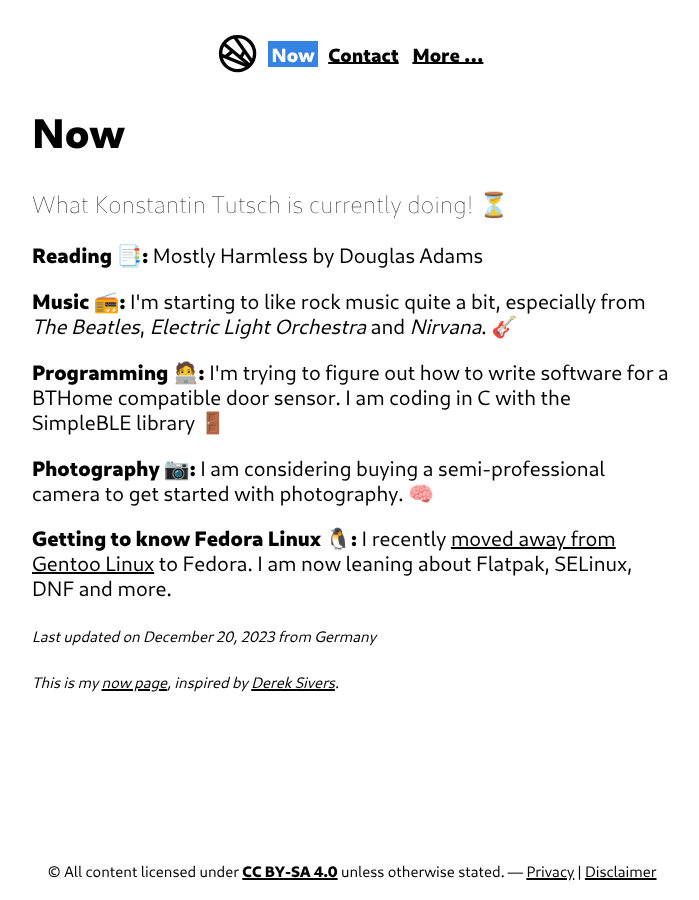
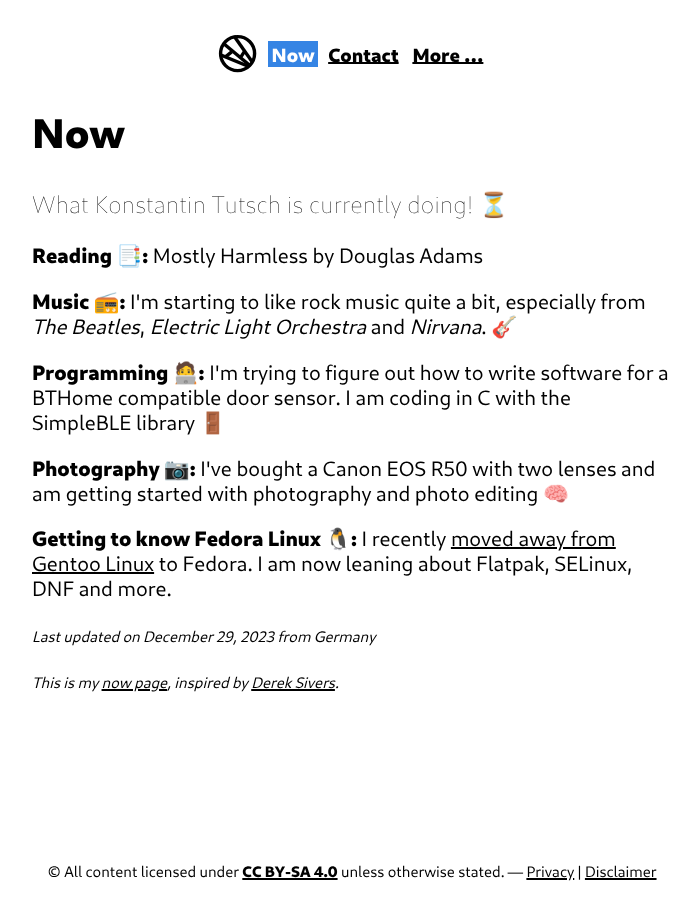
Before and after one commit to konstantintutsch/website, a Jekyll site: the page built from now/index.html, in a window 1280 px wide. Shown: the whole page, without its empty margins (288-987 px from the left). Built offline with Jekyll 4.4.1, drawn with Linux system fonts in a browser that asks for light colours.

Commit message:
Now page: learning photography

```diff
--- a/_data/now.yaml
+++ b/_data/now.yaml
@@ -1,4 +1,4 @@
-date: 2023-12-20
+date: 2023-12-29
 location: "Germany"
 activities:
   - topic: "Reading 📑"
@@ -8,6 +8,6 @@ activities:
   - topic: "Programming 🧑‍💻"
     content: "I'm trying to figure out how to write software for a BTHome compatible door sensor. I am coding in C with the SimpleBLE library 🚪"
   - topic: "Photography 📷"
-    content: "I am considering buying a semi-professional camera to get started with photography. 🧠"
+    content: "I've bought a Canon EOS R50 with two lenses and am getting started with photography and photo editing 🧠"
   - topic: "Getting to know Fedora Linux 🐧"
     content: 'I recently <a href="/gentoo-has-been-bugging-me/">moved away from Gentoo Linux</a> to Fedora. I am now leaning about Flatpak, SELinux, DNF and more.'
```
